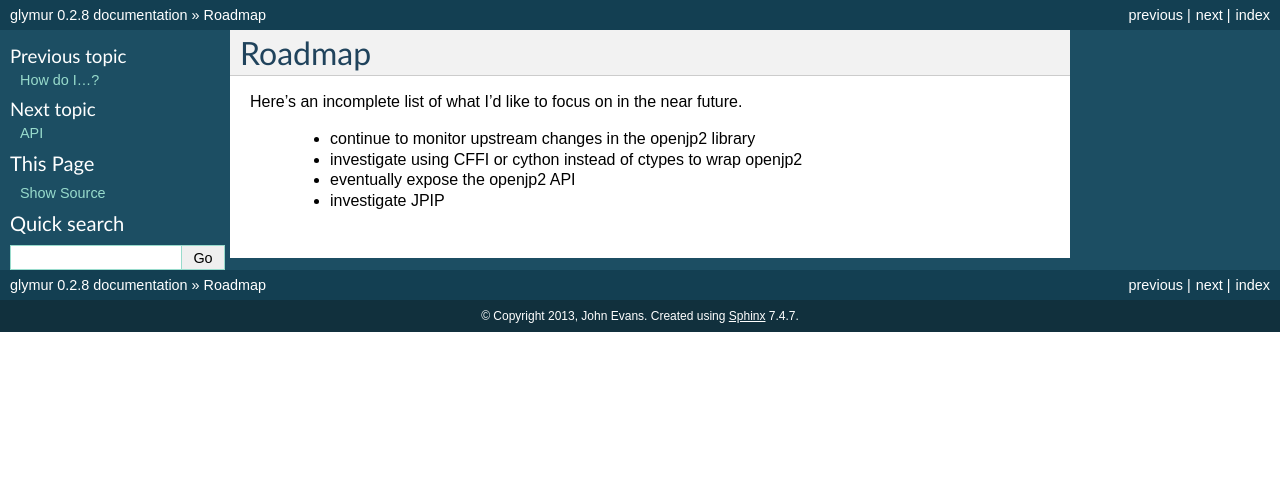
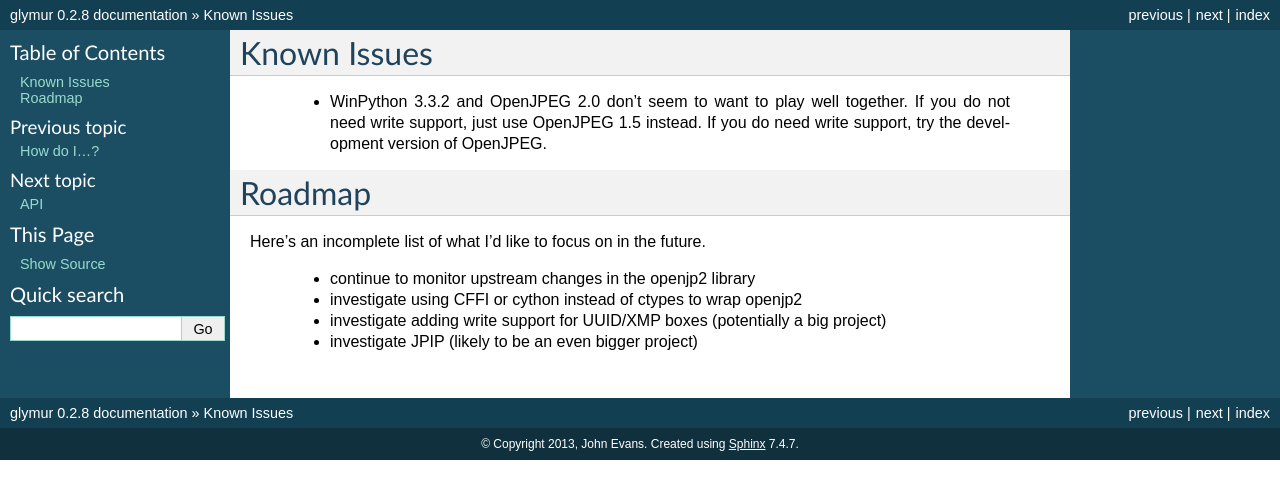
Before and after one commit to quintusdias/glymur, a Sphinx documentation site: the page built from docs/source/roadmap.rst, in a window 1280 px wide. Shown: the top 499 px of the page. Built offline with Sphinx 7.4.7, drawn with Linux system fonts in a browser that asks for light colours.

Commit message:
Added a known problems section, details winpython 3.3.2/opj 2.0 issue.  Closes #90.

```diff
--- a/docs/source/roadmap.rst
+++ b/docs/source/roadmap.rst
@@ -1,10 +1,16 @@
+------------
+Known Issues
+------------
+
+    * WinPython 3.3.2 and OpenJPEG 2.0 don't seem to want to play well together.  If you do not need write support, just use OpenJPEG 1.5 instead.  If you do need write support, try the development version of OpenJPEG.
+
 -------
 Roadmap
 -------
 
-Here's an incomplete list of what I'd like to focus on in the near future.
+Here's an incomplete list of what I'd like to focus on in the future.
 
     * continue to monitor upstream changes in the openjp2 library
     * investigate using CFFI or cython instead of ctypes to wrap openjp2
-    * eventually expose the openjp2 API
-    * investigate JPIP
+    * investigate adding write support for UUID/XMP boxes (potentially a big project)
+    * investigate JPIP (likely to be an even bigger project)
```
